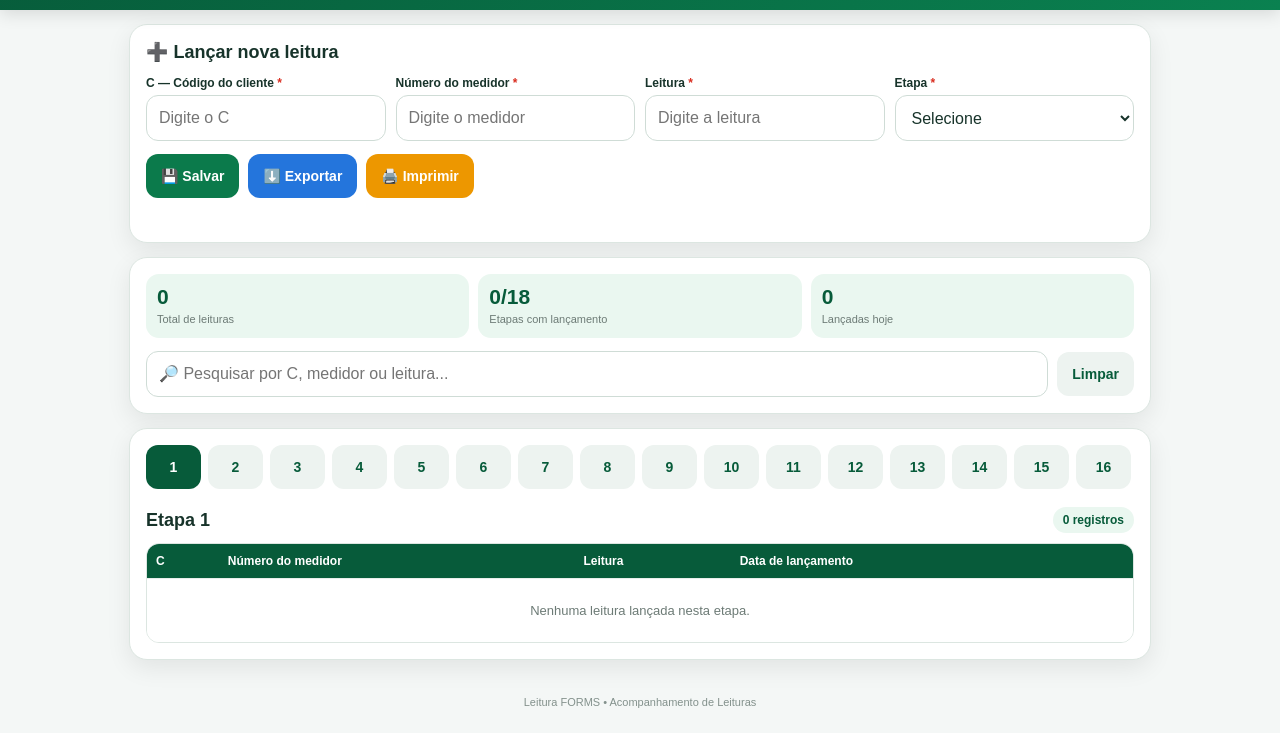
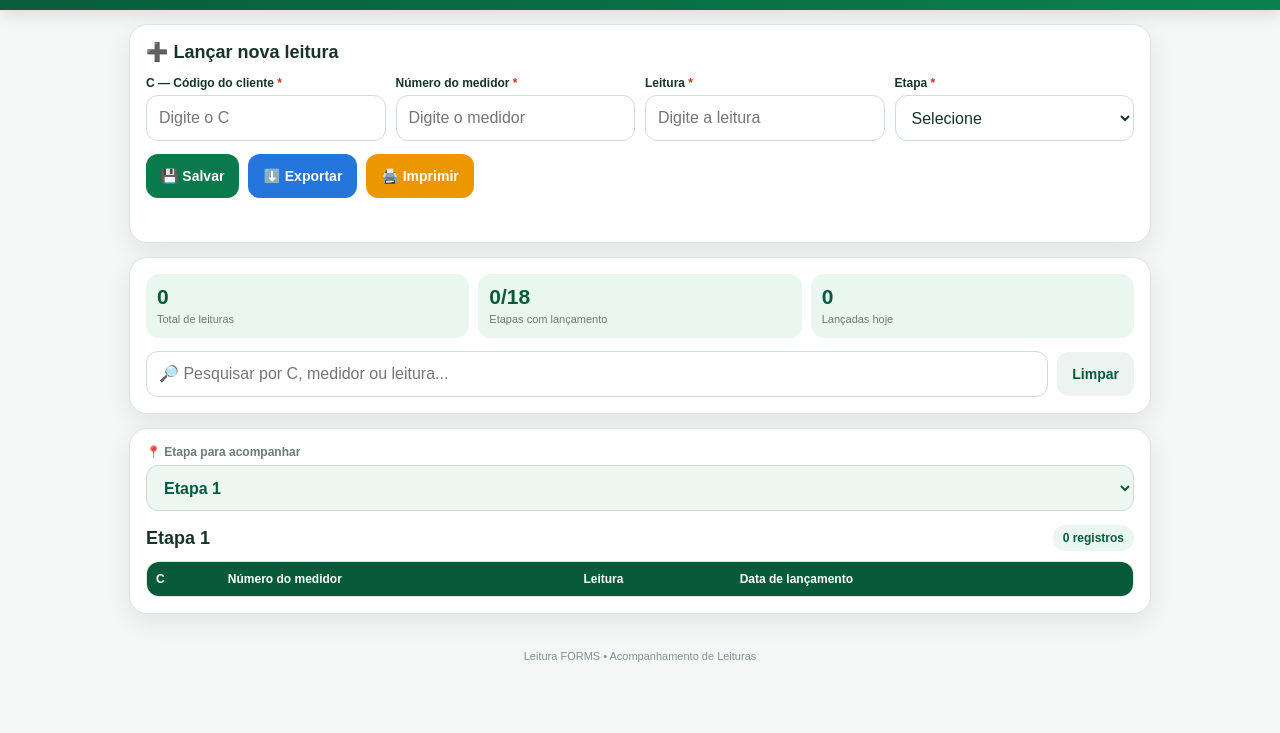
Before and after one commit to luisricardoalmeidasiqueira-hub/Leitura-Forms, a plain HTML site: page index.html in a window 1280 px wide. Shown: the part 84-817 px from the top of the page. Drawn offline with Linux system fonts and the light colour scheme.

Commit message:
Add files via upload

```diff
--- a/index.html
+++ b/index.html
@@ -34,9 +34,7 @@ button{border:0;border-radius:12px;min-height:44px;padding:0 15px;font-weight:70
 .blue{background:#2475dc;color:white}.orange{background:#ed9700;color:white}.gray{background:#66727a;color:white}
 .message{font-size:13px;margin-top:10px;min-height:18px;color:var(--green2);font-weight:700}
 .toolbar{display:flex;gap:9px;flex-wrap:wrap;align-items:center}.toolbar input{flex:1;min-width:190px}
-.stagebar{display:flex;gap:7px;overflow-x:auto;padding-bottom:5px;margin-bottom:13px}
-.stagebar button{min-width:55px;padding:0 11px;background:#edf3f0;color:var(--green)}
-.stagebar button.active{background:var(--green);color:white}
+
 .stage-title{display:flex;justify-content:space-between;align-items:center;gap:10px;margin-bottom:10px}
 .stage-title h2{margin:0}.badge{background:var(--light);color:var(--green);border-radius:999px;padding:6px 10px;font-size:12px;font-weight:700}
 .tablewrap{overflow:auto;border:1px solid var(--border);border-radius:13px}
@@ -57,6 +55,11 @@ footer{text-align:center;color:#83918c;font-size:11px;padding:8px 0 25px}
   main{max-width:none;padding:0}.tablewrap{overflow:visible}
   table{min-width:0;font-size:11px}
 }
+
+.stagefilter{margin-bottom:14px}
+.stagefilter label{display:block;margin:0 0 6px;font-size:12px;color:var(--muted);font-weight:700}
+.stagefilter select{height:46px;width:100%;border:1px solid #cfdcd6;border-radius:12px;background:#edf7f2;color:var(--green);font-size:16px;font-weight:800;padding:0 13px}
+.stagefilter select:focus{border-color:var(--green2);box-shadow:0 0 0 3px rgba(11,122,75,.1)}
 </style>
 
 <style>
@@ -113,7 +116,29 @@ footer{text-align:center;color:#83918c;font-size:11px;padding:8px 0 25px}
   </section>
 
   <section class="card">
-    <div class="stagebar" id="stagebar"></div>
+    <div class="stagefilter">
+      <label for="etapaFiltro">📍 Etapa para acompanhar</label>
+      <select id="etapaFiltro" onchange="mudarEtapa(this.value)">
+        <option value="1">Etapa 1</option>
+        <option value="2">Etapa 2</option>
+        <option value="3">Etapa 3</option>
+        <option value="4">Etapa 4</option>
+        <option value="5">Etapa 5</option>
+        <option value="6">Etapa 6</option>
+        <option value="7">Etapa 7</option>
+        <option value="8">Etapa 8</option>
+        <option value="9">Etapa 9</option>
+        <option value="10">Etapa 10</option>
+        <option value="11">Etapa 11</option>
+        <option value="12">Etapa 12</option>
+        <option value="13">Etapa 13</option>
+        <option value="14">Etapa 14</option>
+        <option value="15">Etapa 15</option>
+        <option value="16">Etapa 16</option>
+        <option value="17">Etapa 17</option>
+        <option value="18">Etapa 18</option>
+      </select>
+    </div>
     <div class="stage-title"><h2 id="stageHeading">Etapa 1</h2><span class="badge" id="stageCount">0 registros</span></div>
     <div class="tablewrap">
       <table>
```
